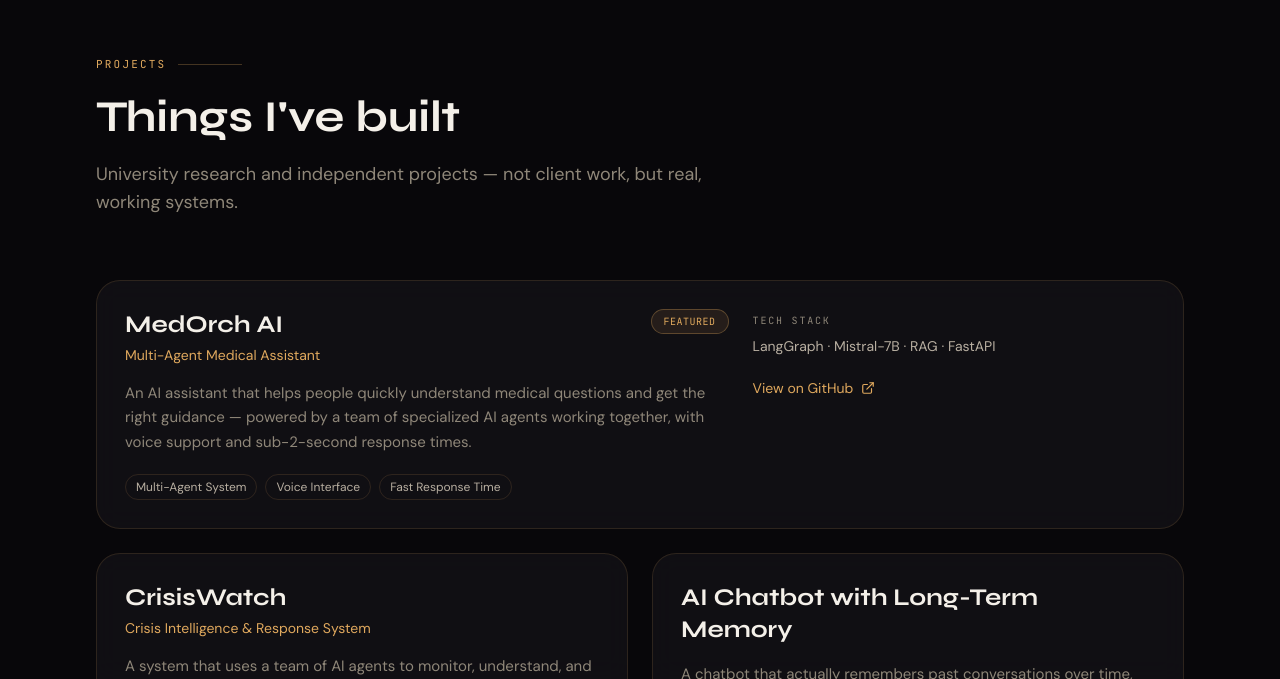
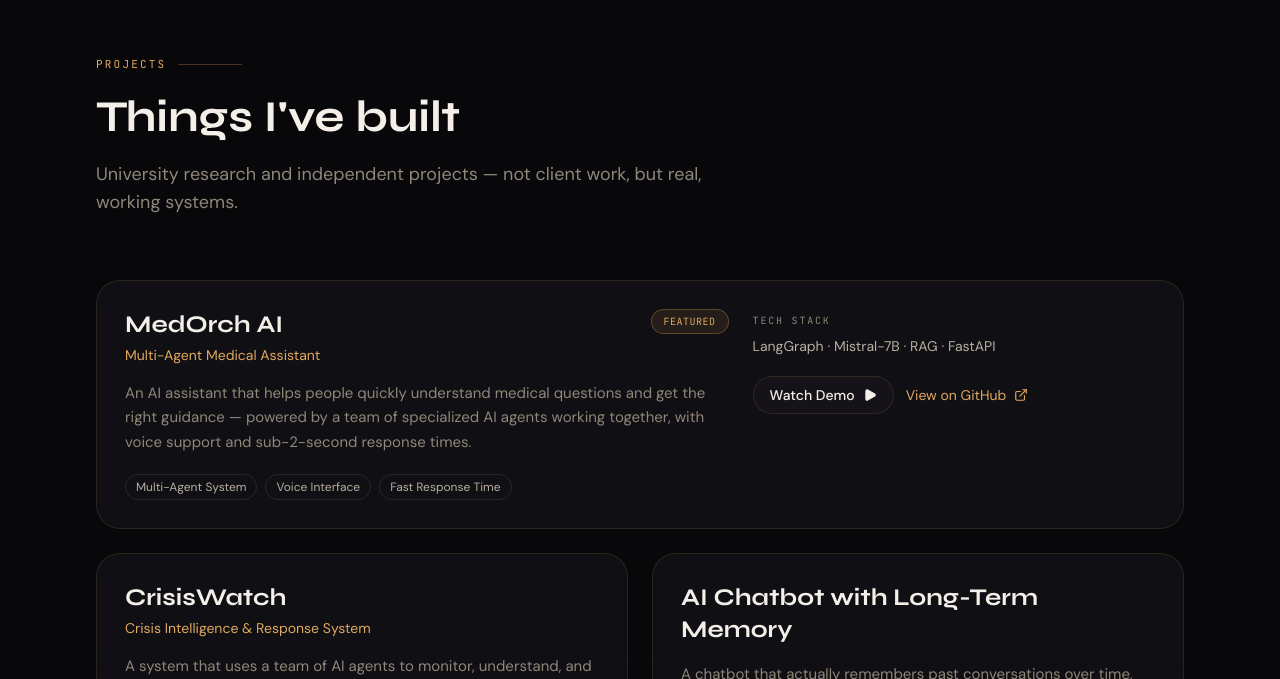
Before and after one commit to MuhammadHamzaSajjad274/Portfolio, a Next.js app: page / in a window 1280 px wide. Shown: the part 4066-4745 px from the top of the page. Built offline with nearby package versions, Linux system fonts and the light colour scheme.

Commit message:
Add live demo and video links to projects

```diff
--- a/src/components/sections/Projects.tsx
+++ b/src/components/sections/Projects.tsx
@@ -1,11 +1,84 @@
 "use client";
 
 import { motion } from "framer-motion";
-import { ExternalLink } from "lucide-react";
+import { ExternalLink, Play } from "lucide-react";
 import SectionHeader from "./SectionHeader";
-import { projects } from "@/lib/data";
+import { projects, type Project } from "@/lib/data";
 import { REVEAL_EASE, VIEWPORT } from "@/lib/motion";
 import { usePrefersReducedMotion } from "@/hooks/usePrefersReducedMotion";
+
+function ProjectActions({ project }: { project: Project }) {
+  const hasGithub = Boolean(project.github);
+  const hasLive = Boolean(project.liveUrl);
+  const hasVideo = Boolean(project.videoUrl);
+
+  if (!hasGithub && !hasLive && !hasVideo) {
+    return (
+      <p className="text-sm text-muted">
+        Research Project — code available on request
+      </p>
+    );
+  }
+
+  return (
+    <div className="flex flex-wrap items-center gap-3">
+      {hasLive && (
+        <a
+          href={project.liveUrl}
+          target="_blank"
+          rel="noopener noreferrer"
+          data-cursor="link"
+          data-cursor-text="Live"
+          className="btn-accent btn-sweep hover-lift inline-flex items-center gap-2 rounded-full px-4 py-2 text-sm font-medium text-background"
+        >
+          Visit Live Site
+          <ExternalLink size={14} />
+        </a>
+      )}
+
+      {hasVideo && (
+        <a
+          href={project.videoUrl}
+          target="_blank"
+          rel="noopener noreferrer"
+          data-cursor="link"
+          data-cursor-text="Demo"
+          className="glass hover-lift inline-flex items-center gap-2 rounded-full border border-surface-border-strong px-4 py-2 text-sm font-medium text-foreground"
+        >
+          Watch Demo
+          <Play size={14} className="fill-current" />
+        </a>
+      )}
+
+      {hasGithub &&
+        (hasLive ? (
+          <a
+            href={project.github!}
+            target="_blank"
+            rel="noopener noreferrer"
+            data-cursor="link"
+            data-cursor-text="GitHub"
+            className="glass hover-lift inline-flex items-center gap-2 rounded-full border border-surface-border-strong px-4 py-2 text-sm font-medium text-foreground"
+          >
+            View on GitHub
+            <ExternalLink size={14} />
+          </a>
+        ) : (
+          <a
+            href={project.github!}
+            target="_blank"
+            rel="noopener noreferrer"
+            data-cursor="link"
+            data-cursor-text="GitHub"
+            className="inline-flex items-center gap-2 text-sm text-accent transition-colors hover:text-accent-strong"
+          >
+            View on GitHub
+            <ExternalLink size={14} />
+          </a>
+        ))}
+    </div>
+  );
+}
 
 export default function Projects() {
   const reducedMotion = usePrefersReducedMotion();
@@ -83,23 +156,7 @@ export default function Projects() {
                 </p>
 
                 <div className="mt-5">
-                  {project.github ? (
-                    <a
-                      href={project.github}
-                      target="_blank"
-                      rel="noopener noreferrer"
-                      data-cursor="link"
-                      data-cursor-text="GitHub"
-                      className="inline-flex items-center gap-2 text-sm text-accent transition-colors hover:text-accent-strong"
-                    >
-                      View on GitHub
-                      <ExternalLink size={14} />
-                    </a>
-                  ) : (
-                    <p className="text-sm text-muted">
-                      Research Project — code available on request
-                    </p>
-                  )}
+                  <ProjectActions project={project} />
                 </div>
               </div>
             </div>
--- a/src/lib/data.ts
+++ b/src/lib/data.ts
@@ -16,6 +16,8 @@ export interface Project {
   tags: string[];
   tech: string[];
   github: string | null;
+  liveUrl?: string;
+  videoUrl?: string;
   featured: boolean;
 }
 
@@ -93,6 +95,8 @@ export const projects: Project[] = [
     tech: ["LangGraph", "Mistral-7B", "RAG", "FastAPI"],
     github:
       "https://github.com/MuhammadHamzaSajjad274/MedOrch-AI-Medical-Decision-Support-System",
+    videoUrl:
+      "https://github.com/user-attachments/assets/fee62239-e2e7-49ff-a909-ff8996924f2a",
     featured: true,
   },
   {
@@ -104,6 +108,8 @@ export const projects: Project[] = [
     tags: ["Multi-Agent System", "Real-Time Dashboard", "Live Mapping"],
     tech: ["Gemini", "React", "Leaflet"],
     github: "https://github.com/MuhammadHamzaSajjad274/CrisisWatch",
+    videoUrl:
+      "https://github.com/user-attachments/assets/fcc8f95c-ba37-4e59-8001-0b572588b331",
     featured: false,
   },
   {
@@ -115,6 +121,7 @@ export const projects: Project[] = [
     tech: ["ChromaDB", "MLflow", "Python"],
     github:
       "https://github.com/MuhammadHamzaSajjad274/LLM-Powered-AI-Chatbot-with-Memory",
+    liveUrl: "https://hamza-llm-chatbot.streamlit.app/",
     featured: false,
   },
   {
```
